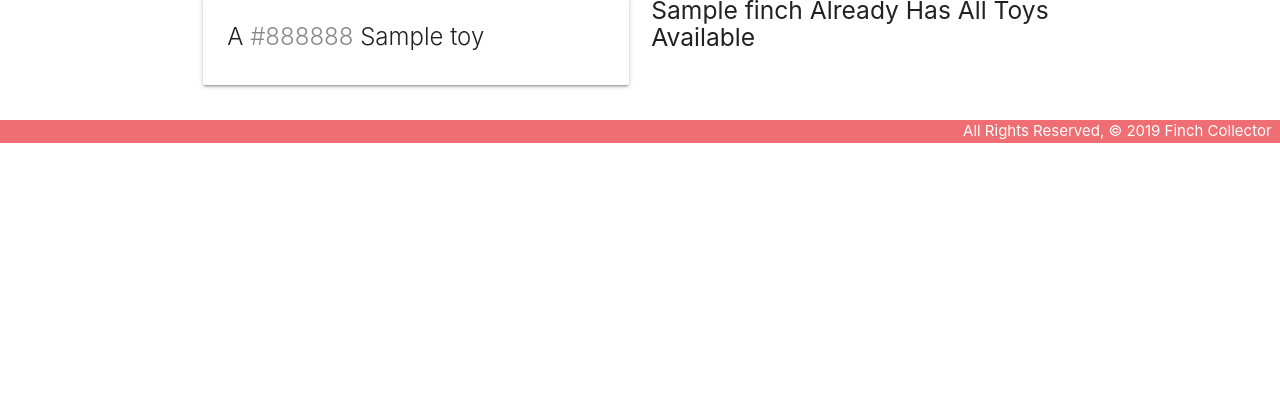
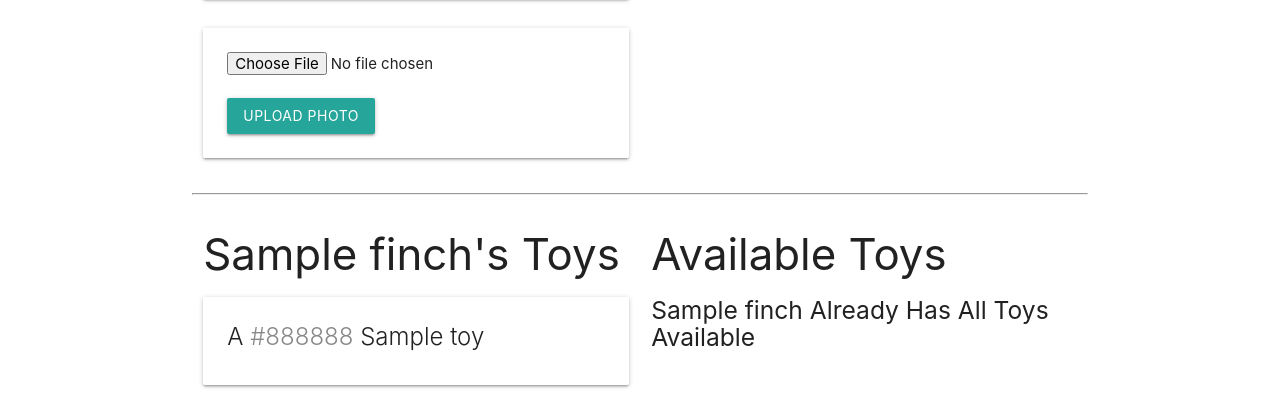
Before and after one commit to kbarne12/finchcollector, a Django app: page /finches/1/ in a window 1280 px wide. Shown: the part 774-1194 px from the top of the page. Before the commit the page ends 917 px from the top, so only its background shows below. Run offline with Django 3.2, Linux system fonts and the light colour scheme; a user stored in the database is signed in; tables that the repository leaves empty hold one stand-in row (values such as "Sample post").

Commit message:
Add Photo component

```diff
--- a/main_app/admin.py
+++ b/main_app/admin.py
@@ -1,9 +1,9 @@
 from django.contrib import admin
 
-# Register your models here.
+
 from .models import Finch, Feeding, Toy
 
-# Register your models here
+
 admin.site.register(Finch)
 admin.site.register(Feeding)
 admin.site.register(Toy)
--- a/main_app/models.py
+++ b/main_app/models.py
@@ -9,7 +9,11 @@ MEALS = (
     ('D', 'Dinner')
 )
 
-# Create your models here.
+
+class Profile(models.Model):
+    user = models.OneToOneField(User, on_delete=models.CASCADE)
+    favorite_color = models.CharField(max_length=50)
+
 class Toy(models.Model):
   name = models.CharField(max_length=50)
   color = models.CharField(max_length=20)
@@ -41,7 +45,7 @@ class Feeding(models.Model):
 		choices=MEALS,
 		default=MEALS[0][0]
   )
-  # Create a cat_id FK
+
   finch = models.ForeignKey(Finch, on_delete=models.CASCADE)
 
   def __str__(self):
@@ -52,3 +56,10 @@ class Feeding(models.Model):
 
   def fed_for_today(self):
     return self.feeding_set.filter(date=date.today()).count() >= len(MEALS)
+
+class Photo(models.Model):
+  url = models.CharField(max_length=200)
+  finch = models.ForeignKey(Finch, on_delete=models.CASCADE)
+
+  def __str__(self):
+    return f"Photo for finch_id: {self.finch_id} @{self.url}"
--- a/main_app/templates/finches/detail.html
+++ b/main_app/templates/finches/detail.html
@@ -21,6 +21,17 @@
         <a href="{% url 'finches_delete' finch.id %}">Delete</a>
       </div>
     </div>
+    {% for photo in finch.photo_set.all %}
+      <img class="responsive-img card-panel" src="{{photo.url}}">
+    {% empty %}
+      <div class="card-panel teal-text center-align">No Photos Uploaded</div>
+    {% endfor %}
+    <form action="{% url 'add_photo' finch.id %}" enctype="multipart/form-data" method="POST" class="card-panel">
+    {% csrf_token %}
+      <input type="file" name="photo-file">
+      <br><br>
+      <input type="submit" class="btn" value="Upload Photo">
+    </form>
   </div>
   <div class="col s6">
      <form action="{% url 'add_feeding' finch.id %}" method="post">
@@ -67,7 +78,7 @@
       <h5>No Toys :(</h5>
     {% endif %}
   </div>
-  <!-- Available toys will come after this line -->
+
   <div class="col s6">
     <h3>Available Toys</h3>
     {% if toys.count %}
--- a/main_app/templates/main_app/finch_form.html
+++ b/main_app/templates/main_app/finch_form.html
@@ -5,12 +5,12 @@
     <h1>Edit <span class="teal-text">{{object.name}}</span></h1>
   {% else %}
     <h1>Add Finch</h1>
-  {% endif %}<!-- Leaving the action empty makes the form post to the same url used to display it -->
+  {% endif %}
   <form action="" method="post">
-    <!-- Django requires the following for security purposes -->
+
     {% csrf_token %}
     <table>
-      <!-- Render the inputs inside of <tr>s & <td>s -->
+
       {{ form.as_table }}
     </table>
     <input type="submit" value="Submit!" class="btn">
--- a/main_app/templates/main_app/toy_form.html
+++ b/main_app/templates/main_app/toy_form.html
@@ -7,12 +7,12 @@
   {% else %}
     <h1>Add Toy</h1>
   {% endif %}
-  <!-- Leaving the action empty makes the form post to the same url used to display it -->
+
   <form action="" method="post">
-    <!-- Django requires the following for security purposes -->
+
     {% csrf_token %}
     <table>
-      <!-- Render the inputs inside of <tr>s & <td>s -->
+
       {{ form.as_table }}
     </table>
     <input type="submit" value="Submit!" class="btn">
--- a/main_app/templates/registration/login.html
+++ b/main_app/templates/registration/login.html
@@ -1,6 +1,6 @@
 <h1>Log In</h1>
 
-<!-- Add the login form -->
+
 <form method="post" action="{% url 'login' %}">
   {% csrf_token %}
   {{ form.as_p }}
--- a/main_app/urls.py
+++ b/main_app/urls.py
@@ -17,5 +17,5 @@ urlpatterns = [
   path('toys/<int:pk>/delete/', views.ToyDelete.as_view(), name='toys_delete'),
   path('toys/', views.ToyList.as_view(), name='toys_index'),
   path('accounts/signup/', views.signup, name='signup'),
-
+  path('finches/<int:finch_id>/add_photo/', views.add_photo, name='add_photo'),
 ]
--- a/main_app/views.py
+++ b/main_app/views.py
@@ -5,15 +5,14 @@ from django.contrib.auth import login
 from django.contrib.auth.forms import UserCreationForm
 from django.contrib.auth.decorators import login_required
 from django.contrib.auth.mixins import LoginRequiredMixin
-from .models import Finch, Toy
+import uuid
+import boto3
+from .models import Finch, Toy, Photo
 from .forms import FeedingForm
 
+S3_BASE_URL = 'https://s3.us-east-1.amazonaws.com/'
+BUCKET = 'finch-bird-bucket'
 
-
-# Create your views here.
-
-
-# Define the home view
 def home(request):
   return render(request, 'home.html')
 
@@ -99,3 +98,17 @@ def signup(request):
   form = UserCreationForm()
   context = {'form': form, 'error_message': error_message}
   return render(request, 'registration/signup.html', context)
+
+def add_photo(request, finch_id):
+  photo_file = request.FILES.get('photo-file', None)
+  if photo_file:
+    s3 = boto3.client('s3')
+    key = uuid.uuid4().hex[:6] + photo_file.name[photo_file.name.rfind('.'):]
+    try:
+      s3.upload_fileobj(photo_file, BUCKET, key)
+      url = f"{S3_BASE_URL}{BUCKET}/{key}"
+      photo = Photo(url=url, finch_id=finch_id)
+      photo.save()
+    except Exception as err:
+      print('An error occurred uploading file to S3: %s' % err)
+  return redirect('detail', finch_id=finch_id)
```
Also changed, not shown: main_app/migrations/0006_photo_profile.py (added).
